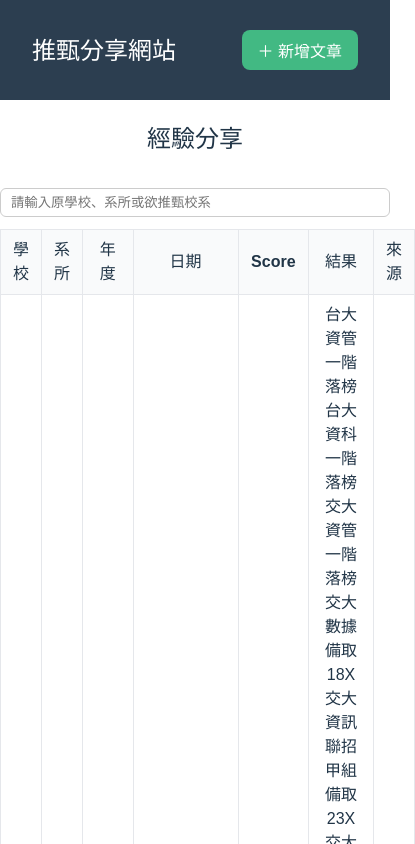
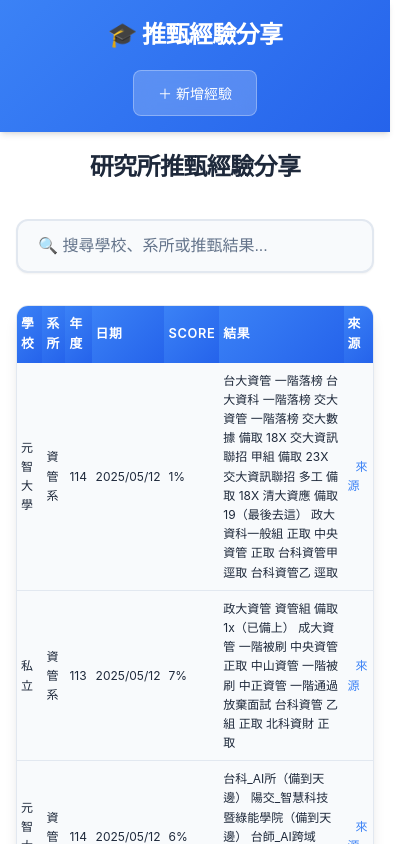
Before and after one commit to ShihPing0803/grad-experience-share, a Vue app: page / in a window 390 px wide. Shown: the top 844 px of the page, 415 px wide, since content can reach past the window. Built offline with nearby package versions, Linux system fonts and the light colour scheme.

Commit message:
Beautify Graduate Experience Sharing Website

```diff
--- a/src/App.vue
+++ b/src/App.vue
@@ -29,10 +29,22 @@ const filteredPosts = computed(() => {
 <template>
   <Header />
   <main>
-    <h2>經驗分享</h2>
-    <input v-model="keyword" type="search" placeholder="請輸入原學校、系所或欲推甄校系" class="search-box" />
-    <PostTable :posts="filteredPosts" v-if="filteredPosts.length > 0" @select="openDetail"/>
-    <p v-else>查無相關結果 QQ</p>
+    <h2>研究所推甄經驗分享</h2>
+    <div class="search-container">
+      <input
+        v-model="keyword"
+        type="search"
+        placeholder="🔍 搜尋學校、系所或推甄結果..."
+        class="search-box"
+      />
+    </div>
+    <div v-if="filteredPosts.length > 0" class="table-container">
+      <PostTable :posts="filteredPosts" @select="openDetail"/>
+    </div>
+    <div v-else class="no-results">
+      <p>😔 查無相關結果</p>
+      <p style="font-size: 0.875rem; margin-top: 0.5rem;">請嘗試其他關鍵字或瀏覽所有經驗分享</p>
+    </div>
     <DetailModal :visible="showModal" :post="selectedPost" @close="showModal=false" />
   </main>
 </template>
--- a/src/components/Header.vue
+++ b/src/components/Header.vue
@@ -1,11 +1,12 @@
 <template>
   <header class="header">
-    <h1 class="logo">
-      推甄分享網站
-    </h1>
-
-    <button class="add-btn">
-      ＋ 新增文章
-    </button>
+    <div class="header-content">
+      <h1 class="logo">
+        🎓 推甄經驗分享
+      </h1>
+      <button class="add-btn">
+        ＋ 新增經驗
+      </button>
+    </div>
   </header>
 </template>
--- a/src/style.css
+++ b/src/style.css
@@ -1,105 +1,442 @@
 :root {
-  font-family: system-ui, Avenir, Helvetica, Arial, sans-serif;
-  line-height: 1.5;
+  font-family: 'Inter', -apple-system, BlinkMacSystemFont, 'Segoe UI', Roboto, sans-serif;
+  line-height: 1.6;
   font-weight: 400;
 
-  color-scheme: light dark;
-  color: rgba(255, 255, 255, 0.87);
-  background-color: #242424;
-
-  font-synthesis: none;
-  text-rendering: optimizeLegibility;
-  -webkit-font-smoothing: antialiased;
-  -moz-osx-font-smoothing: grayscale;
+  --primary-color: #3b82f6;
+  --primary-hover: #2563eb;
+  --secondary-color: #64748b;
+  --success-color: #10b981;
+  --warning-color: #f59e0b;
+  --error-color: #ef4444;
+  --background: #ffffff;
+  --surface: #f8fafc;
+  --border: #e2e8f0;
+  --text-primary: #1e293b;
+  --text-secondary: #64748b;
+  --shadow-sm: 0 1px 2px 0 rgb(0 0 0 / 0.05);
+  --shadow-md: 0 4px 6px -1px rgb(0 0 0 / 0.1), 0 2px 4px -2px rgb(0 0 0 / 0.1);
+  --shadow-lg: 0 10px 15px -3px rgb(0 0 0 / 0.1), 0 4px 6px -4px rgb(0 0 0 / 0.1);
+  --radius: 8px;
+  --radius-lg: 12px;
 }
 
-@media (prefers-color-scheme: light) {
+@media (prefers-color-scheme: dark) {
   :root {
-    color: #213547;
-    background-color: #ffffff;
+    --background: #0f172a;
+    --surface: #1e293b;
+    --border: #334155;
+    --text-primary: #f1f5f9;
+    --text-secondary: #94a3b8;
   }
 }
 
-#app {
-  max-width: 100%;
-  margin: 0 auto;
-  padding: 0;
-  text-align: center;
-}
-
-body{
-  margin: 0;
-}
-*, *::before, *::after {
+* {
   box-sizing: border-box;
 }
 
+body {
+  margin: 0;
+  background-color: var(--background);
+  color: var(--text-primary);
+  font-family: var(--font-family);
+  transition: background-color 0.3s ease, color 0.3s ease;
+}
 
+#app {
+  min-height: 100vh;
+  display: flex;
+  flex-direction: column;
+}
+
+/* Header Styles */
 .header {
-    display: flex;
-    justify-content: space-between;
-    align-items: center;
-    background-color: #2c3e50;
-    padding: 1rem 2rem;
-    color: #fff;
+  background: linear-gradient(135deg, var(--primary-color) 0%, var(--primary-hover) 100%);
+  padding: 1.5rem 2rem;
+  box-shadow: var(--shadow-md);
+  position: sticky;
+  top: 0;
+  z-index: 100;
+}
+
+.header-content {
+  max-width: 1200px;
+  margin: 0 auto;
+  display: flex;
+  justify-content: space-between;
+  align-items: center;
 }
 
 .logo {
-    font-size: 1.5rem;
-    font-weight: bold;
+  font-size: 1.75rem;
+  font-weight: 700;
+  color: white;
+  margin: 0;
+  letter-spacing: -0.025em;
 }
 
 .add-btn {
-    background: #42b983;
-    border: none;
-    color: white;
-    font-size: 1rem;
-    padding: 0.5rem 1rem;
-    border-radius: 8px;
-    cursor: pointer;
-    transition: background 0.2s;
+  background: rgba(255, 255, 255, 0.2);
+  border: 1px solid rgba(255, 255, 255, 0.3);
+  color: white;
+  font-size: 0.875rem;
+  font-weight: 500;
+  padding: 0.75rem 1.5rem;
+  border-radius: var(--radius);
+  cursor: pointer;
+  transition: all 0.2s ease;
+  backdrop-filter: blur(10px);
 }
 
 .add-btn:hover {
-    background: #36a374;
+  background: rgba(255, 255, 255, 0.3);
+  transform: translateY(-1px);
+  box-shadow: 0 4px 12px rgba(0, 0, 0, 0.15);
 }
 
-/*post*/
+/* Main Content */
+main {
+  flex: 1;
+  max-width: 1200px;
+  margin: 0 auto;
+  padding: 2rem;
+  width: 100%;
+}
+
+main h2 {
+  font-size: 2rem;
+  font-weight: 700;
+  color: var(--text-primary);
+  margin: 0 0 2rem 0;
+  text-align: center;
+  letter-spacing: -0.025em;
+}
+
+/* Search Box */
+.search-container {
+  margin-bottom: 2rem;
+  display: flex;
+  justify-content: center;
+}
+
+.search-box {
+  width: 100%;
+  max-width: 500px;
+  padding: 1rem 1.25rem;
+  border: 2px solid var(--border);
+  border-radius: var(--radius-lg);
+  font-size: 1rem;
+  background: var(--surface);
+  color: var(--text-primary);
+  transition: all 0.2s ease;
+  box-shadow: var(--shadow-sm);
+}
+
+.search-box:focus {
+  outline: none;
+  border-color: var(--primary-color);
+  box-shadow: 0 0 0 3px rgba(59, 130, 246, 0.1);
+}
+
+.search-box::placeholder {
+  color: var(--text-secondary);
+}
+
+/* Table Styles */
+.table-container {
+  background: var(--surface);
+  border-radius: var(--radius-lg);
+  overflow: hidden;
+  box-shadow: var(--shadow-lg);
+  border: 1px solid var(--border);
+}
+
 .post-table {
   width: 100%;
   border-collapse: collapse;
-  font-family: Arial, sans-serif;
-}
-.post-table th, .post-table td {
-  border: 1px solid #e5e7eb;
-  padding: 8px 12px;
-  text-align: center;
-}
-.post-table th {
-  background: #f9fafb;
-  font-weight: 600;
+  font-size: 0.875rem;
 }
 
-/*search box*/
-.search-box {
-  margin: 12px 0;
-  padding: 6px 10px;
-  border: 1px solid #ccc;
-  border-radius: 6px;
-  width: 100%;
-  max-width: 400px;
+.post-table th {
+  background: linear-gradient(135deg, var(--primary-color) 0%, var(--primary-hover) 100%);
+  color: white;
+  font-weight: 600;
+  padding: 1rem 0.75rem;
+  text-align: left;
+  font-size: 0.8rem;
+  text-transform: uppercase;
+  letter-spacing: 0.05em;
+  border: none;
 }
 
-/*detail*/
+.post-table td {
+  padding: 1rem 0.75rem;
+  border-bottom: 1px solid var(--border);
+  color: var(--text-primary);
+  vertical-align: middle;
+}
+
+.post-table tbody tr {
+  cursor: pointer;
+  transition: all 0.2s ease;
+}
+
+.post-table tbody tr:hover {
+  background: rgba(59, 130, 246, 0.05);
+  transform: translateY(-1px);
+  box-shadow: 0 4px 12px rgba(0, 0, 0, 0.1);
+}
+
+.post-table tbody tr:last-child td {
+  border-bottom: none;
+}
+
+.post-table a {
+  color: var(--primary-color);
+  text-decoration: none;
+  font-weight: 500;
+  padding: 0.25rem 0.5rem;
+  border-radius: var(--radius);
+  transition: all 0.2s ease;
+}
+
+.post-table a:hover {
+  background: rgba(59, 130, 246, 0.1);
+  color: var(--primary-hover);
+}
+
+/* No Results */
+.no-results {
+  text-align: center;
+  padding: 3rem;
+  color: var(--text-secondary);
+  font-size: 1.125rem;
+  background: var(--surface);
+  border-radius: var(--radius-lg);
+  border: 2px dashed var(--border);
+}
+
+/* Modal Styles */
 .modal-overlay {
-  width: 60%;
-  overflow-y: scroll;
   position: fixed;
   inset: 0;
-  background: rgba(251, 249, 249, 0.6);
+  background: rgba(0, 0, 0, 0.6);
+  backdrop-filter: blur(4px);
   display: flex;
-  flex-direction: column;
   align-items: center;
   justify-content: center;
   z-index: 1000;
+  padding: 1rem;
+  animation: fadeIn 0.2s ease;
 }
+
+@keyframes fadeIn {
+  from { opacity: 0; }
+  to { opacity: 1; }
+}
+
+.modal-content {
+  background: var(--background);
+  border-radius: var(--radius-lg);
+  box-shadow: var(--shadow-lg);
+  width: 100%;
+  max-width: 700px;
+  max-height: 90vh;
+  overflow-y: auto;
+  position: relative;
+  animation: slideUp 0.3s ease;
+  border: 1px solid var(--border);
+}
+
+@keyframes slideUp {
+  from {
+    opacity: 0;
+    transform: translateY(20px);
+  }
+  to {
+    opacity: 1;
+    transform: translateY(0);
+  }
+}
+
+.modal-header {
+  padding: 2rem 2rem 1rem 2rem;
+  border-bottom: 1px solid var(--border);
+  position: relative;
+}
+
+.modal-title {
+  font-size: 1.5rem;
+  font-weight: 700;
+  color: var(--text-primary);
+  margin: 0;
+  padding-right: 3rem;
+  line-height: 1.3;
+}
+
+.close-btn {
+  position: absolute;
+  top: 1.5rem;
+  right: 1.5rem;
+  background: none;
+  border: none;
+  font-size: 1.5rem;
+  color: var(--text-secondary);
+  cursor: pointer;
+  width: 2rem;
+  height: 2rem;
+  display: flex;
+  align-items: center;
+  justify-content: center;
+  border-radius: var(--radius);
+  transition: all 0.2s ease;
+}
+
+.close-btn:hover {
+  background: var(--surface);
+  color: var(--text-primary);
+}
+
+.modal-body {
+  padding: 2rem;
+}
+
+.info-grid {
+  display: grid;
+  grid-template-columns: repeat(auto-fit, minmax(200px, 1fr));
+  gap: 1rem;
+  margin-bottom: 2rem;
+}
+
+.info-item {
+  background: var(--surface);
+  padding: 1rem;
+  border-radius: var(--radius);
+  border: 1px solid var(--border);
+}
+
+.info-label {
+  font-size: 0.75rem;
+  font-weight: 600;
+  color: var(--text-secondary);
+  text-transform: uppercase;
+  letter-spacing: 0.05em;
+  margin-bottom: 0.25rem;
+}
+
+.info-value {
+  font-size: 0.875rem;
+  color: var(--text-primary);
+  font-weight: 500;
+}
+
+.section {
+  margin-bottom: 2rem;
+}
+
+.section-title {
+  font-size: 1.125rem;
+  font-weight: 600;
+  color: var(--text-primary);
+  margin-bottom: 1rem;
+  display: flex;
+  align-items: center;
+  gap: 0.5rem;
+}
+
+.section-title::before {
+  content: '';
+  width: 4px;
+  height: 1.125rem;
+  background: var(--primary-color);
+  border-radius: 2px;
+}
+
+.section-content {
+  background: var(--surface);
+  padding: 1.5rem;
+  border-radius: var(--radius);
+  border: 1px solid var(--border);
+  white-space: pre-wrap;
+  line-height: 1.6;
+  color: var(--text-primary);
+  font-size: 0.875rem;
+}
+
+.source-link {
+  display: inline-flex;
+  align-items: center;
+  gap: 0.5rem;
+  color: var(--primary-color);
+  text-decoration: none;
+  font-weight: 500;
+  padding: 0.75rem 1rem;
+  background: rgba(59, 130, 246, 0.1);
+  border-radius: var(--radius);
+  transition: all 0.2s ease;
+  font-size: 0.875rem;
+}
+
+.source-link:hover {
+  background: rgba(59, 130, 246, 0.2);
+  transform: translateY(-1px);
+}
+
+/* Responsive Design */
+@media (max-width: 768px) {
+  .header {
+    padding: 1rem;
+  }
+
+  .header-content {
+    flex-direction: column;
+    gap: 1rem;
+    text-align: center;
+  }
+
+  .logo {
+    font-size: 1.5rem;
+  }
+
+  main {
+    padding: 1rem;
+  }
+
+  main h2 {
+    font-size: 1.5rem;
+  }
+
+  .post-table {
+    font-size: 0.75rem;
+  }
+
+  .post-table th,
+  .post-table td {
+    padding: 0.5rem 0.25rem;
+  }
+
+  .modal-content {
+    margin: 0.5rem;
+    max-height: 95vh;
+  }
+
+  .modal-header,
+  .modal-body {
+    padding: 1.5rem 1rem;
+  }
+
+  .info-grid {
+    grid-template-columns: 1fr;
+  }
+}
+
+/* Loading and transitions */
+.fade-enter-active,
+.fade-leave-active {
+  transition: opacity 0.3s ease;
+}
+
+.fade-enter-from,
+.fade-leave-to {
+  opacity: 0;
+}
```
